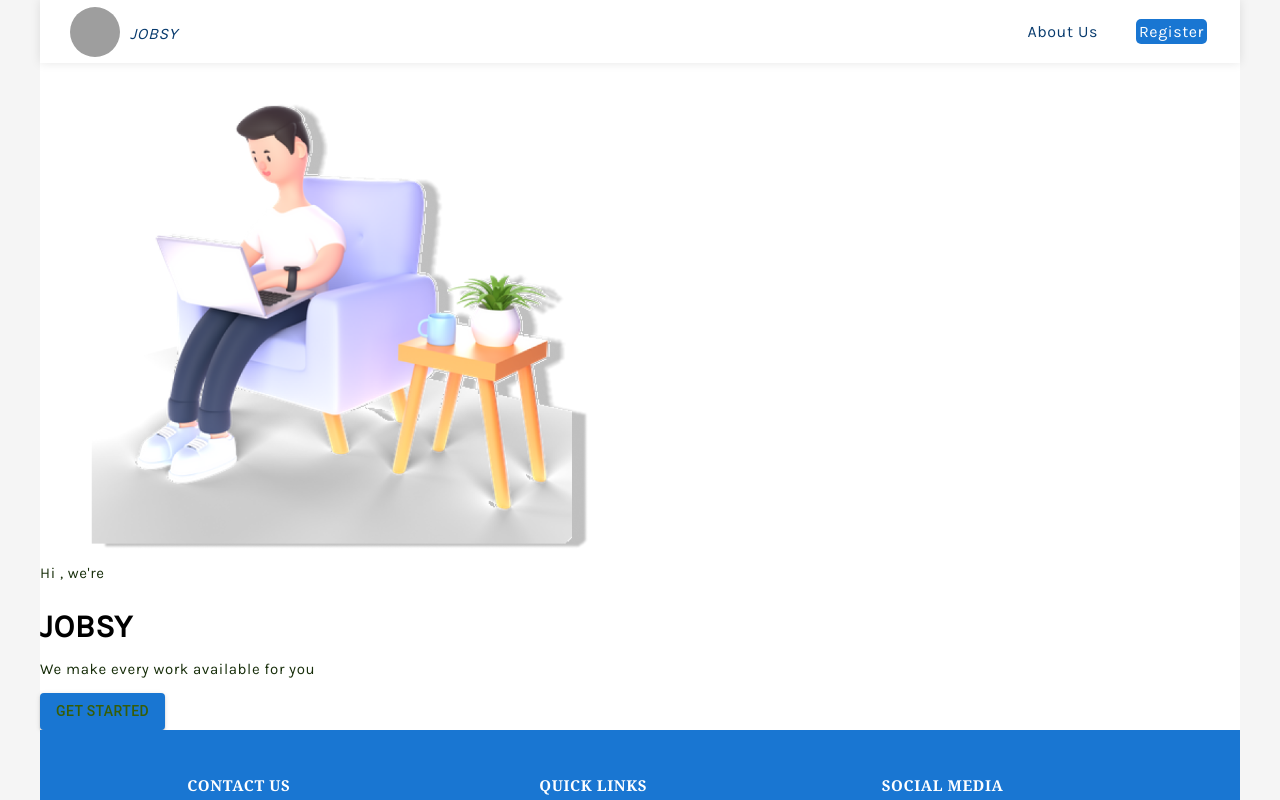
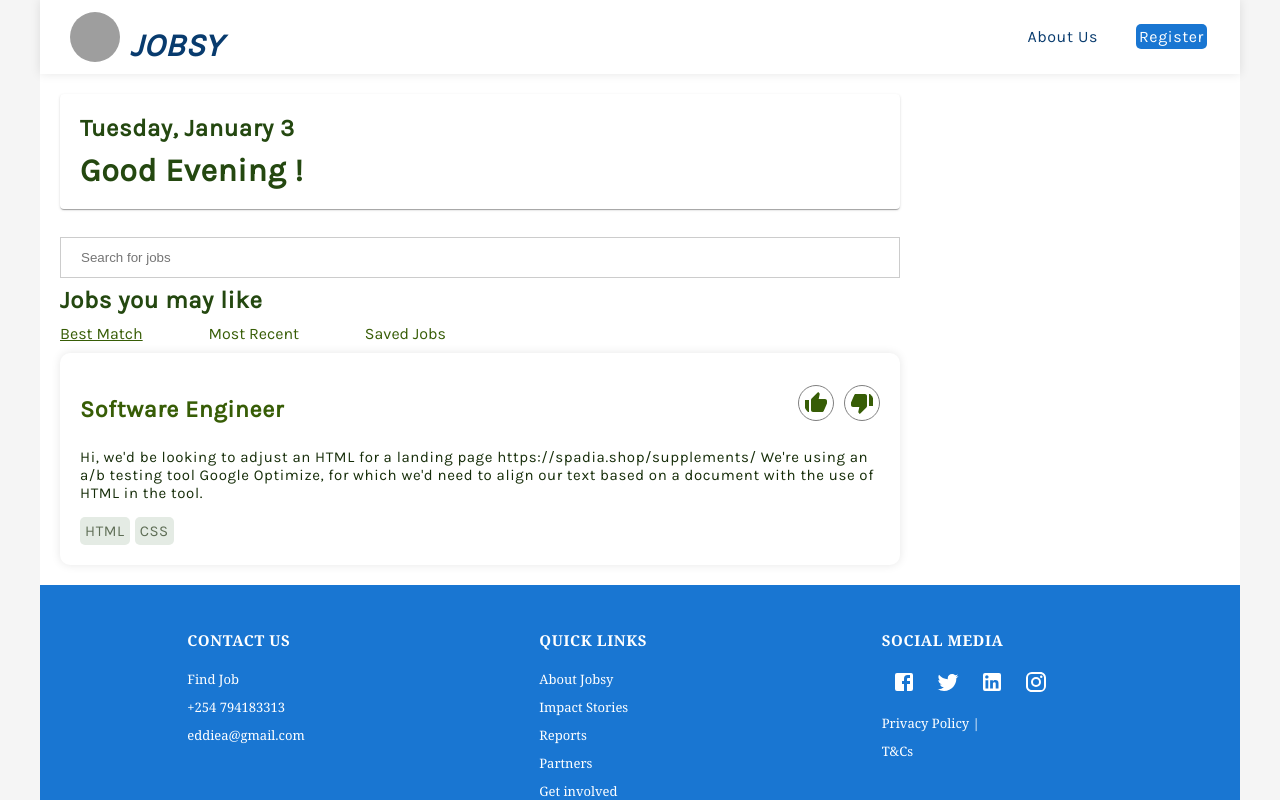
Before and after one commit to eddiemuhoro/job-app, a React (Create React App) app: page / in a window 1280 px wide. Shown: the top 800 px of the page. Built offline with nearby package versions, Linux system fonts and the light colour scheme; grey boxes are pictures that could not be loaded.

Commit message:
added new modified card jobs

```diff
--- a/src/components/homePage/Home.js
+++ b/src/components/homePage/Home.js
@@ -1,13 +1,36 @@
-import { Button } from '@mui/material'
+import { Button, Paper } from '@mui/material'
 import React from 'react'
 import { Link, useNavigate } from 'react-router-dom'
 import HomeNavBar from './HomeNavBar'
 import Imagee from '../myImages/image.png'
 import { useSelector } from 'react-redux'
+import Greetings from '../Greetings'
+import { ThumbDown, ThumbUp } from '@mui/icons-material'
 
 
 const Home = () => {
+  const [bestMatches, setBestMatches] = React.useState(true)
+  const [mostRecent, setMostRecent] = React.useState(false)
+  const [savedJobs, setSavedJobs] = React.useState(false)
 
+  const handleBestMatch = () => {
+    setBestMatches(true)
+    setMostRecent(false)
+    setSavedJobs(false)
+  }
+
+  const handleMostRecent = () => {
+    setBestMatches(false)
+    setMostRecent(true)
+    setSavedJobs(false)
+  }
+
+  const handleSavedJobs = () => {
+    setBestMatches(false)
+    setMostRecent(false)
+    setSavedJobs(true)
+  }
+  console.log(bestMatches, mostRecent, savedJobs)
   const employer = useSelector(state => state.auth.employer)
 
   const user = useSelector(state => state.auth.user)
@@ -15,28 +38,52 @@ const Home = () => {
 
 
   return (
-    <div>
-
+    <div className='home-page'>
         <HomeNavBar/>
         {/* <div style={{width:'100%', display:'flex', justifyContent:'right'}}>
            <PopUp />
         </div> */}
-        <main className='home-page'>
-            <div className='home-wrapper' >
-                <section className='image-home'>
-                    <img src={Imagee} alt='kenya' />
-                </section>
-                <section>
-                    <p>Hi <span style={{color:'black', fontWeight:'bolder'}}>{user && user.name}</span> , we're</p>
-                    <h1>JOBSY</h1>
-                    <p>
-                        We make every work available for you
-                    </p>
-                    {employer ? <Button variant='contained'><Link to='/post'>Get Started</Link></Button> : <Button  variant='contained'><Link to='/jobs'>Get Started</Link></Button>}
-                </section>
-          </div>
+        <div className='home-content'>
+          <Paper style={{ margin: '0 0 20px 0', textAlign: 'left' }}>
+                  <Greetings/>
+            </Paper>
+          <main style={{width:'100%'}}>
+            <input type='search' placeholder='Search for jobs' />
+            <section className='jobs-foryou'>
+              <h2>Jobs you may like</h2>
+              <div className='job-categories'>
+                <Link onClick={handleBestMatch} style={{textDecoration: bestMatches ? 'underline' : 'none'}}>Best Match</Link>
+                <Link onClick={handleMostRecent} style={{textDecoration: mostRecent ? 'underline' : 'none'}}>Most Recent</Link>
+                <Link onClick={handleSavedJobs} style={{textDecoration: savedJobs ? 'underline' : 'none'}}>Saved Jobs</Link>
+              </div>
+              <div className='job-list'>
+                <div className='job-card'>
+                  <div className='card-title'>
+                    <h3>Software Engineer</h3>
+                    <div style={{display:'flex'}}>
+                    <ThumbUp style={{color:'#375d06', border:'1px solid gray', padding:'5px', borderRadius:'50%'}}/>
+                    <ThumbDown style={{color:'#375d06', border:'1px solid gray', padding:'5px', borderRadius:'50%', marginLeft:"10px"}}/>
+                    </div>
+                  </div>
+                  <div className='card-content'>
+                      <div className='card-content-left'>
+                      <p>Hi, we'd be looking to adjust an HTML for a landing page https://spadia.shop/supplements/ We're using an a/b testing tool Google Optimize, for which we'd need to align our text based on a document with the use of HTML in the tool.</p>
+                      </div>
+                   </div>
+                   {/* skills */}
+                    <div className='card-skills'>
+                      <p>HTML</p>
+                      <p>CSS</p>
+                    </div>
+                </div>
+              </div>
+            </section>
+          </main>
+        </div>
 
-        </main>
+        <div className='profile-content'>
+
+        </div>
 
     </div>
   )
```
